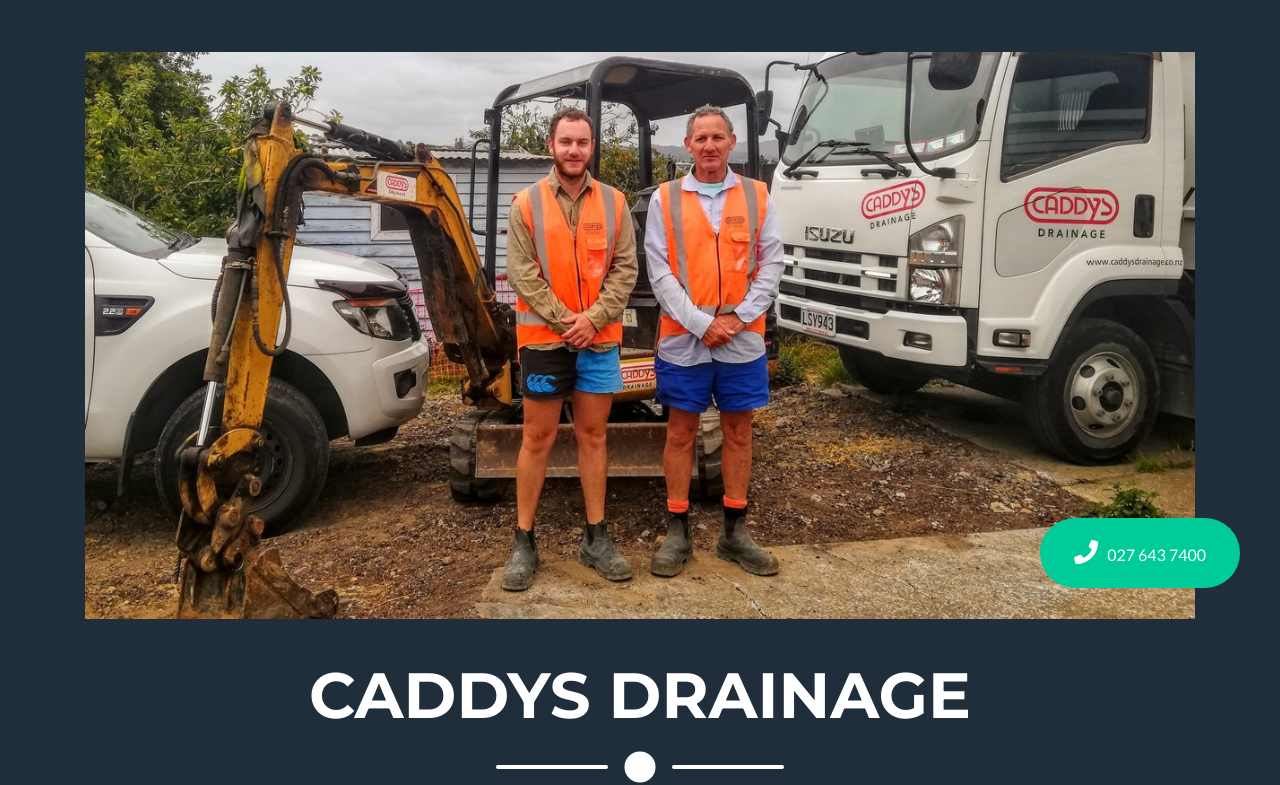
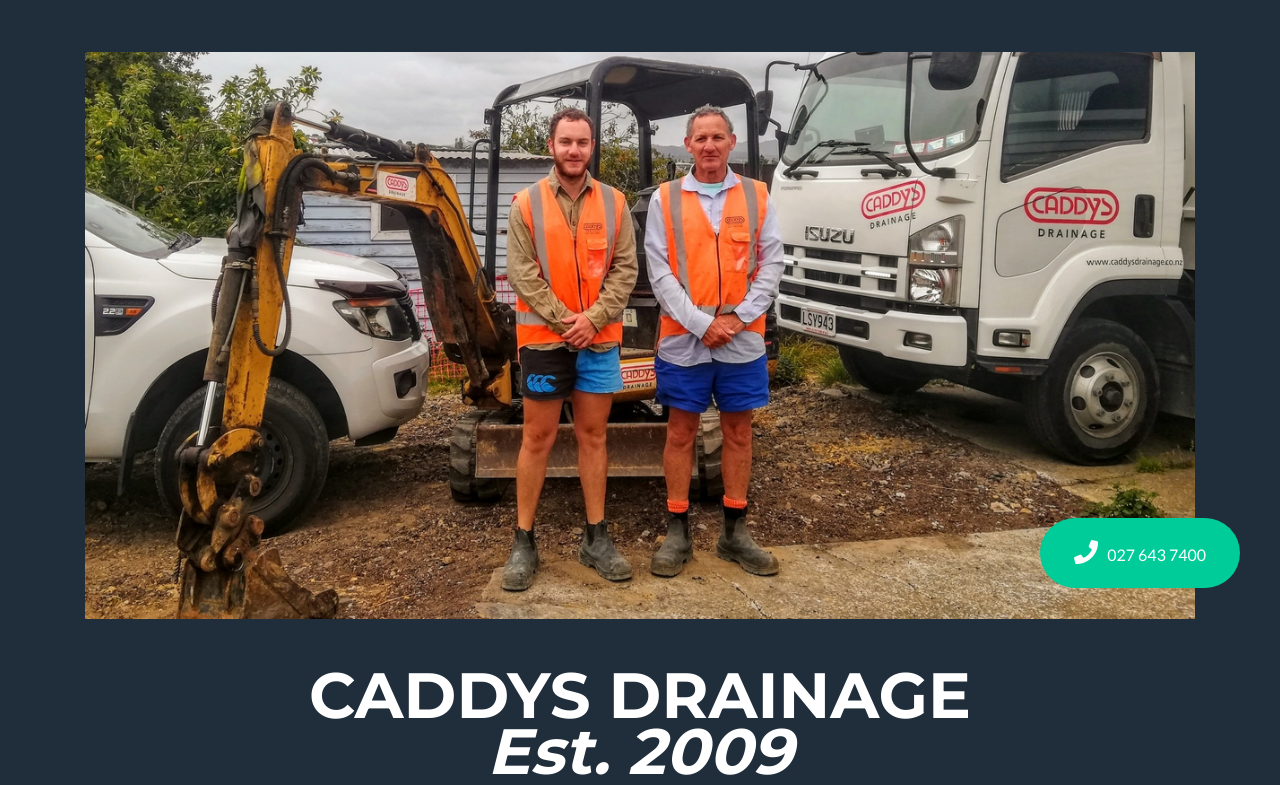
Before and after one commit to nathhenry3/caddysdrainage_cloned, a website with bundled scripts: page index.html in a window 1280 px wide. Shown: the part 172-957 px from the top of the page. Built offline with nearby package versions, Linux system fonts and the light colour scheme.

Commit message:
est 2009

```diff
--- a/index.html
+++ b/index.html
@@ -56,6 +56,7 @@
 
       <!-- Masthead Heading -->
       <h1 class="masthead-heading text-uppercase mb-0">Caddys Drainage</h1>
+      <h4 class="masthead-heading mb-0"><i>Est. 2009</i></h4>
 
       <!-- Icon Divider -->
       <div class="divider-custom divider-light">
```
